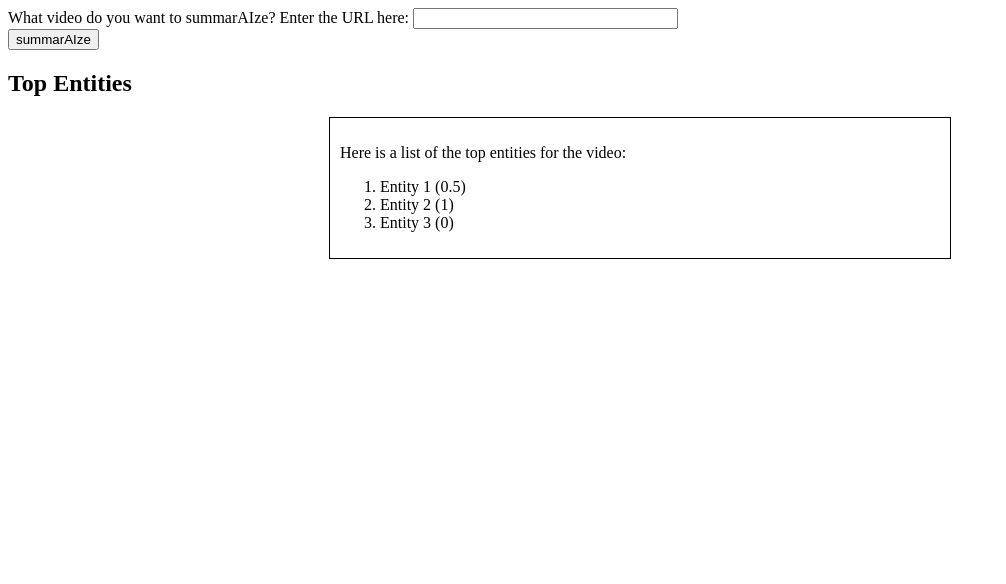
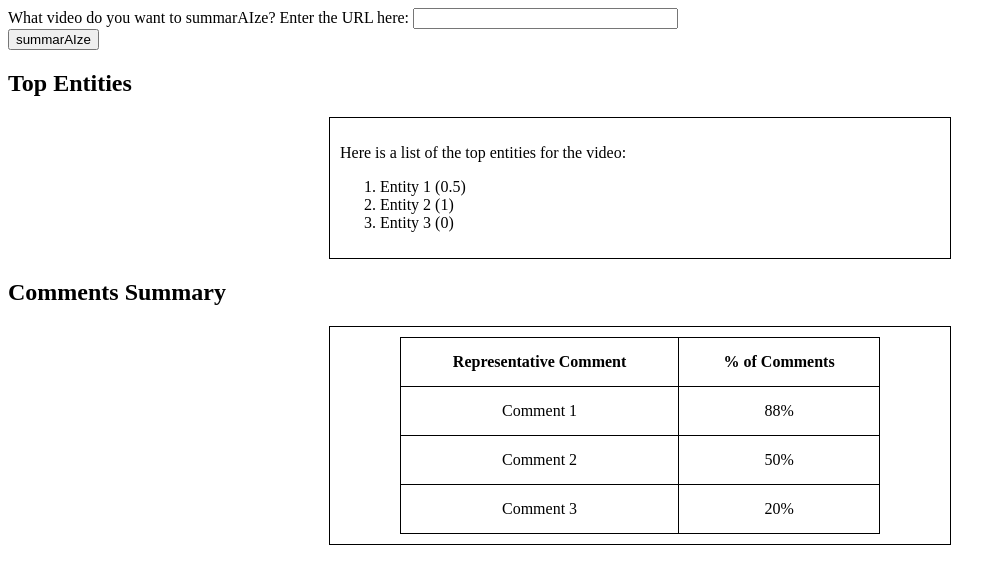
Before and after one commit to cam-perry/summarAIze, a plain HTML site: page Try/someStuff.html in a window 1280 px wide. Shown: the whole page, without its empty margins (0-1006 px from the left). Drawn offline with Linux system fonts and the light colour scheme.

Commit message:
added the comment summary table thing too!
again, this is a super hacky way I put things together so....here's hopin it works :')

```diff
--- a/Try/JennStyle.css
+++ b/Try/JennStyle.css
@@ -1,7 +1,28 @@
 /*******************/
-/*URL Input Field*/
+/*URL Entry*/
 /*******************/
 
+
+/*******************/
+/*Comments Table*/
+/*******************/
+table {
+    width:80%;
+    align-content: center;
+    border-collapse: collapse;
+    margin: auto;
+}
+
+table, th, td {
+
+    border: 1px solid black;
+}
+
+
+table th, table td{
+    padding: 15px 25px;
+    text-align: center;
+}
 
 /*******************/
 /*Top Entities List*/
--- a/Try/functionStuff.js
+++ b/Try/functionStuff.js
@@ -2,7 +2,7 @@
 
 function attachHandlers(){
     /*trial();*/
-    displayTopEnt();
+    /*displayTopEnt();*/
     /*colourChg();*/
 
 
@@ -19,12 +19,22 @@ function trial(){
 
 window.onload = function(){
     var items = {"Entity 1": 0.5, "Entity 2": 1, "Entity 3": 0};
-    var endList = "<ol>";
+    var finalList = "<ol>";
     for(var index in items) {
-        endList += "<li>" +index + " (" + items[index] + ")</li>";
+        finalList += "<li>" +index + " (" + items[index] + ")</li>";
         }
-    endList += "</ol>";
-    document.getElementById("displayTable").innerHTML = endList;
+    finalList += "</ol>";
+    document.getElementById("displayList").innerHTML = finalList;
+
+
+    var comments = {"Comment 1": 88, "Comment 2": 50, "Comment 3": 20};
+    var finalTable = "<table> <thead><tr><th>Representative Comment</th><th>% of Comments</th></tr></thead> <tbody>";
+    for(var index2 in comments) {
+        finalTable += "<tr> <td>" +index2 + "</td> <td>" + comments[index2] + "%</td></tr>";
+        }
+    finalTable += "</tbody></table>";
+    document.getElementById("displayTable").innerHTML = finalTable;
+
 }
 
 function colourChg(){
--- a/Try/someStuff.html
+++ b/Try/someStuff.html
@@ -27,17 +27,24 @@
         <!-- Display Top Entities -->
         <section>
             <h1>Top Entities</h1>
-
                     <section class="HalfOfList">
                         <div class="innerColumn">
                             <p>Here is a list of the top entities for the video: </p>
+                            <div id="displayList"></div>
+                        </div>
+                    </section>
+        </section>
+
+        <!-- Display Table of Comments -->
+        <section>
+            <h1>Comments Summary</h1>
+                    <section class="HalfOfList">
+                        <div class="innerColumn">
                             <div id="displayTable"></div>
                         </div>
                     </section>
         </section>
 
-
-
     </body>
 
 </html>
```
